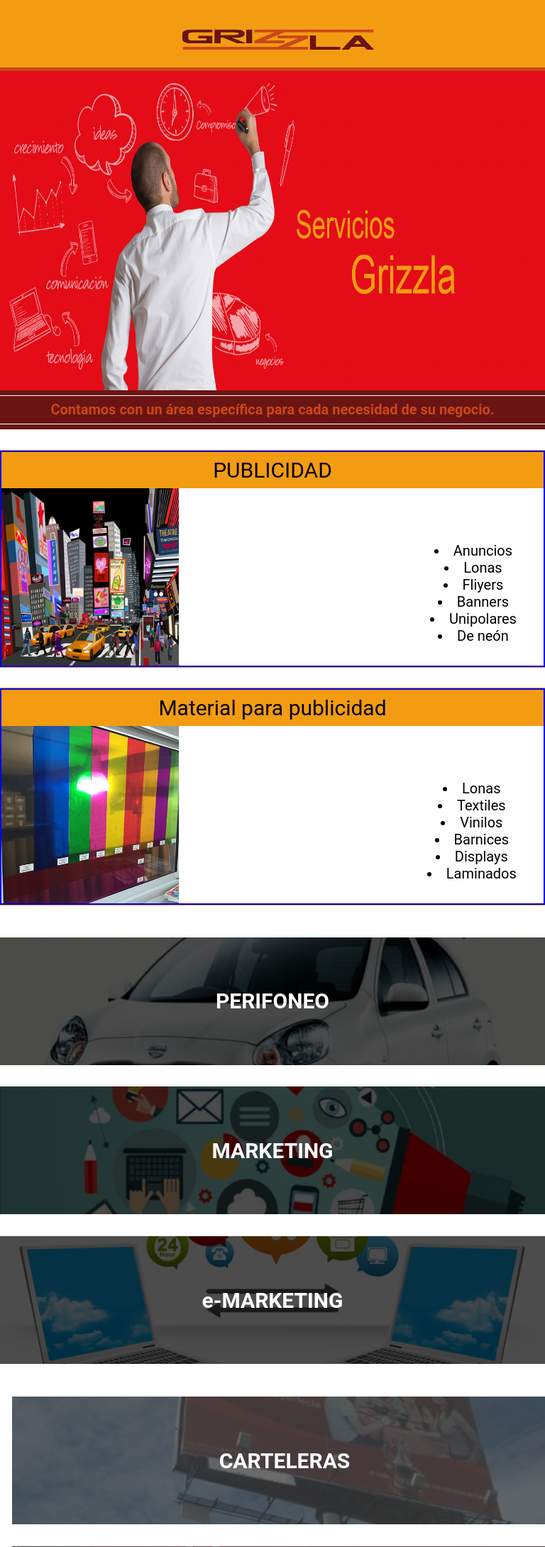
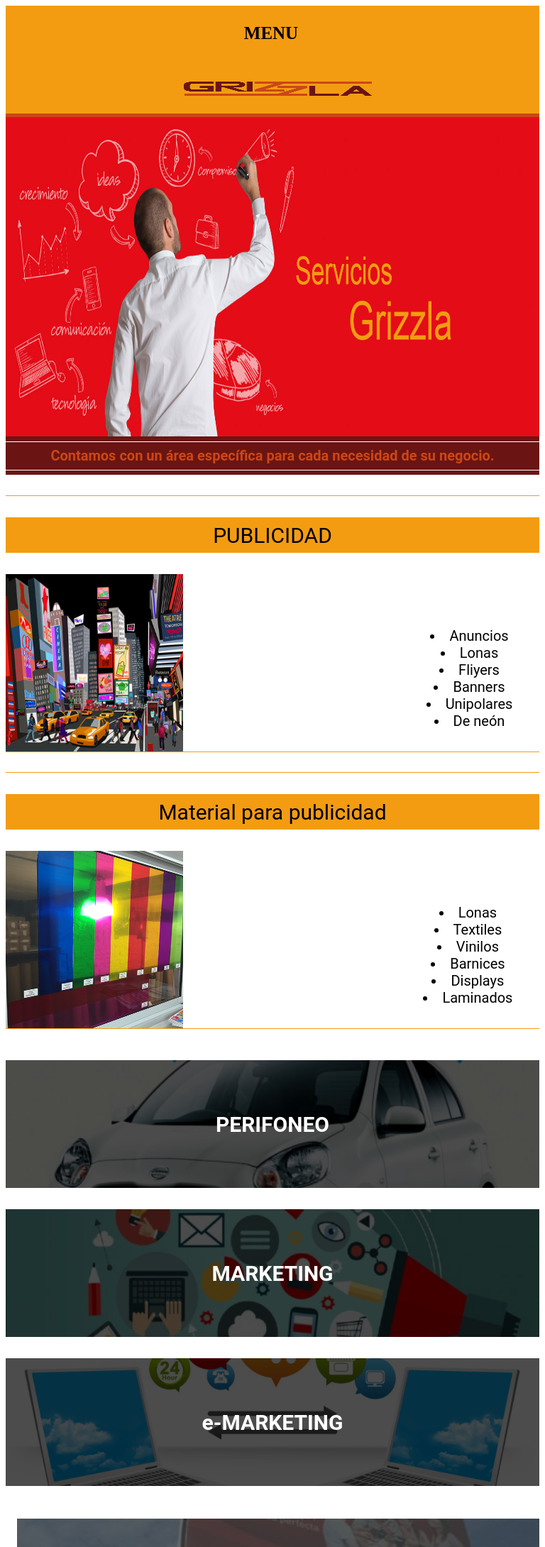
Before and after one commit to esteban1234/grizzla, a PHP site: page /vistas/servicios.php in a window 768 px wide. Shown: the top 2180 px of the page at 71% size. Run offline with PHP 8.4, Linux system fonts and the light colour scheme; some libraries are stand-ins or nearby versions; some web fonts are replaced.

Commit message:
Diseño Menu responsivo

```diff
--- a/css/estilosdos.css
+++ b/css/estilosdos.css
@@ -1,68 +1,58 @@
-* {
-    border: 0;
-    margin: 0;
-    padding: 0;
-    -webkit-box-sizing: border-box;
-    -moz-box-sizing: border-box;
-    box-sizing: border-box;
-}
-
-
-/*p {
-    outline: 2px red solid;
-}*/
-
-
-/*header*/
-
 .header {
     width: 100%;
     border-bottom: 5px #CB4717 solid;
-    height: 100px;
-    /*margin-top: 2%;*/
+    /*height: 100px;*/
+    /*height: 0 auto;*/
+    overflow: hidden;
     background-color: #f39c12;
-    overflow: hidden;
 }
 
-.logodos,
-.contenedor {}
+#cerrar2{
+  display: none;
+}
 
-.contenedor {
-    /*outline: 2px yellow solid;*/
+.contenedor2 {
     width: 50%;
-    /*margin: 0 auto;*/
     margin-top: 3%;
     float: left;
     margin-left: 10%;
 }
 
-.nav {
+#cerrar{
+  display: none;
+  /*border: 2px solid red;*/
+}
+
+.menu-responsive2
+{
+  display: none;
+  /*border: 2px solid red;*/
+}
+
+.nav2 {
     width: 100%;
-    /*outline: 2px green solid;*/
     top: 0;
     left: 0%;
 }
 
-.menu {
+.menu2 {
     list-style: none;
     padding: 0;
     margin: 0;
 }
 
-.menu_item {
+.menu_item2 {
     display: inline-block;
 }
 
-.menu_link {
+.menu_link2 {
     position: relative;
     list-style: none;
     padding: 15px;
     text-decoration: none;
     color: #fff;
     font-size: 20px;
-    /*background-color: #fba919;*/
     font-family: 'Open Sans', sans-serif;
-    /*vertical-align: top;*/
     -webkit-transition: all 1s ease;
     -moz-transition: all 1s ease;
     -o-transition: all 1s ease;
@@ -70,7 +60,7 @@
     transition: all 1s ease;
 }
 
-.menu_link:hover {
+.menu_link2:hover {
     background-color: #CB4717;
     color: #6A1513;
 }
@@ -78,13 +68,11 @@
 .select {
     background-color: #6A1513;
     color: #fff;
-    /*vertical-align: top;*/
 }
 
 .grizzla {
     width: 180px;
-    height: 100px;
-    /*outline: 2px red solid;*/
+    height: 70px;
 }
 
 .logodos {
@@ -666,3 +654,241 @@ input {
 .areac:focus {
     height: 100px;
 }
+
+
+@media screen and (max-width: 480px){
+
+  .header
+  {
+    width: 100%;
+    margin: 0px;
+  }
+  .contenedor2
+  {
+    width: 100%;
+    margin: 0px;
+    overflow: hidden;
+    display: none;
+  }
+
+  .contenedor2 .menu2 li
+  {
+    /*display: block;*/
+    width: 100%;
+  }
+
+  .contenedor2 .menu2 li a
+  {
+    /*border: 2px solid green;*/
+    width: 100%;
+    display: block;
+    text-align: center;
+  }
+
+
+  #cerrar2
+  {
+    font-size: 25px;
+    width: 10%;
+    text-align: center;
+    font-weight: bold;
+    display: none;
+    cursor: pointer;
+  }
+
+  .menu-responsive2
+  {
+    display: block;
+    text-align: center;
+    cursor: pointer;
+  }
+
+  .menu-responsive2 p, .menu-responsive2 span
+  {
+    /*border: 2px solid green;*/
+    display: inline-block;
+  }
+
+  .menu-responsive2 p
+  {
+    width: 50%;
+    font-size: 25px;
+    font-weight: bold;
+  }
+
+  .menu-responsive2 span
+  {
+    /*padding-top: 10}%;*/
+    vertical-align: top;
+    margin-top: 6%;
+  }
+
+}
+
+@media screen and (max-width: 599px) and (min-width: 481px) {
+  .header
+  {
+    width: 100%;
+    margin: 0px;
+  }
+  .contenedor2
+  {
+    width: 100%;
+    margin: 0px;
+    overflow: hidden;
+    display: none;
+  }
+
+  .contenedor2 .menu2 li
+  {
+    /*display: block;*/
+    width: 100%;
+  }
+
+  .contenedor2 .menu2 li a
+  {
+    /*border: 2px solid green;*/
+    width: 100%;
+    display: block;
+    text-align: center;
+  }
+
+
+  #cerrar2
+  {
+    font-size: 25px;
+    width: 10%;
+    text-align: center;
+    font-weight: bold;
+    display: none;
+    cursor: pointer;
+  }
+
+  .menu-responsive2
+  {
+    display: block;
+    text-align: center;
+    cursor: pointer;
+  }
+
+  .menu-responsive2 p, .menu-responsive2 span
+  {
+    /*border: 2px solid green;*/
+    display: inline-block;
+  }
+
+  .menu-responsive2 p
+  {
+    width: 35%;
+    font-size: 25px;
+    font-weight: bold;
+  }
+
+  .menu-responsive2 span
+  {
+    /*padding-top: 10}%;*/
+    vertical-align: top;
+    margin-top: 4%;
+  }
+}
+
+@media screen and (max-width: 799px) and (min-width: 600px) {
+  .header
+  {
+    width: 100%;
+    margin: 0px;
+  }
+  .contenedor2
+  {
+    width: 100%;
+    margin: 0px;
+    overflow: hidden;
+    display: none;
+  }
+
+  .contenedor2 .menu2 li
+  {
+    /*display: block;*/
+    width: 100%;
+  }
+
+  .contenedor2 .menu2 li a
+  {
+    /*border: 2px solid green;*/
+    width: 100%;
+    display: block;
+    text-align: center;
+  }
+
+
+  #cerrar2
+  {
+    font-size: 25px;
+    width: 10%;
+    text-align: center;
+    font-weight: bold;
+    display: none;
+    cursor: pointer;
+  }
+
+  .menu-responsive2
+  {
+    display: block;
+    text-align: center;
+    cursor: pointer;
+    /*border: 2px solid red;*/
+  }
+
+  .menu-responsive2 p, .menu-responsive2 span
+  {
+    /*border: 2px solid green;*/
+    display: inline-block;
+  }
+
+  .menu-responsive2 p
+  {
+    width: 30%;
+    font-size: 25px;
+    font-weight: bold;
+  }
+
+  .menu-responsive2 span
+  {
+    /*padding-top: 10}%;*/
+    vertical-align: top;
+    margin-top: 3%;
+  }
+}
+
+@media screen and (max-width: 1023px) and (min-width: 800px) {
+  .menu-responsive2
+  {
+    display: none;
+  }
+
+  .contenedor2
+  {
+    width: 70%;
+    margin: 2% 0%;
+  }
+
+  .contenedor2 nav
+  {
+    width: 100%;
+  }
+}
+
+@media screen and (max-width: 1280px) and (min-width: 1024px) {      /* mac*/
+  .contenedor2
+  {
+    width: 65%;
+  }
+
+  .contenedor2 nav
+  {
+    width: 100%;
+  }
+}
+@media screen and (max-width: 1366px) and (min-width: 1024px) { }
+
+@media screen and (min-width: 1367px) { }
--- a/css/responsivo.css
+++ b/css/responsivo.css
@@ -673,7 +674,7 @@
 
   .publicidad, .publicidad2
   {
-    border: 2px solid blue;
+    /*border: 2px solid blue;*/
     width: 100%;
     margin: 2% 0px;
   }
@@ -695,77 +696,13 @@
 
 @media screen and (max-width: 1023px) and (min-width: 800px) {
 
-  .contenedor
+  .contenedor nav
   {
-    z-index: 10000;
-    position: absolute;
-    left: 5%;
-    display: none;
-  }
-
-  .oculto
-  {
-    display: block;
-  }
-
-  .menu-responsive
-  {
-    background: rgba(57, 161, 227, 0.92);
-    color: #fff;
+    width: 100%;
     text-align: center;
   }
 
-  .menu-responsive p{
-    width: 50%;
-    display: inline-block;
-    padding: 30px;
-    font-size: 25px;
-    text-align: left;
-  }
-
-  .menu-responsive span
-  {
-    display: inline-block;
-    width: 20%;
-    text-align: center;
-    margin-top: 6%;
-  }
-
-  .icon-bars
-  {
-    font-size: 30px;
-  }
-
-  .nav{
-    width: 100%;
-  }
-
-  .nav .menu .menu_item
-  {
-    width: 100%;
-    text-align: center;
-    height: 100%;
-  }
-
-  .menu_item a
-  {
-    width: 100%;
-    height: 100%;
-    display: block;
-  }
   /******************INICIA NOSOTROS**************/
-  .header
-  {
-    /*border: 2px solid red;*/
-  }
-
-  /*.contenedor
-  {
-    width: 70%;
-    margin: 3% auto;
-    display: inline-block;
-  }*/
-
   .logodos
   {
     /*border: 2px solid red;*/
--- a/js/menu.js
+++ b/js/menu.js
@@ -6,4 +6,16 @@ $(document).ready(function(){
   $("#cerrar").click(function(){
     $("#contenedor").hide();
   });
+
+  $("#menu-responsive2").click(function(){
+    $("#contenedor2").show(100);
+    $("#cerrar2").show(100);
+    $("#menu-responsive2").hide(100);
+  });
+
+  $("#cerrar2").click(function(){
+    $("#contenedor2").hide();
+    $("#menu-responsive2").show(100);
+    $("#cerrar2").hide();
+  });
 });
--- a/vistas/contacto.php
+++ b/vistas/contacto.php
@@ -1,4 +1,3 @@
-<!DOCTYPE html>
 
 <?php include 'headdos.php';?>
 
@@ -34,6 +33,7 @@
 
 
 <script src="../js/jquery.js"></script>
+<script src="../js/menu.js"></script>
 <script src="../js/eskju.jquery.scrollflow.min.js"></script>
 <script type="text/javascript" src="../js/iconoarriba.js"></script>
 
--- a/vistas/menudos.php
+++ b/vistas/menudos.php
@@ -1,17 +1,46 @@
 <!-- header -->
     <header class="header" style="display:none;">
-      <div class="contenedor">
-          <nav class="nav">
-            <ul class="menu">
-            <li class="menu_item"><a class="menu_link" href="../index.php" ><span class="icon-home"></span>&nbsp;Home</a></li>
-            <li class="menu_item"><a class="menu_link" href="nosotros.php"><span class="icon-users"></span>&nbsp;Nosotros</a></li>
-            <li class="menu_item"><a class="menu_link" href="servicios.php"><span class="icon-briefcase"></span>&nbsp;Servicios</a></li>
-            <li class="menu_item"><a class="menu_link" href="contacto.php"><span class="icon-phone"></span>&nbsp;Contacto</a></li>
+      <div class="menu-responsive2" id="menu-responsive2">
+        <p>MENU</p>
+        <span class="icon-bars"></span>
+      </div>
+      <div class="contenedor2" id="contenedor2">
+          <nav class="nav2">
+            <ul class="menu2">
+            <li class="menu_item2"><a class="menu_link2" href="../index.php" ><span class="icon-home"></span>&nbsp;Home</a></li>
+            <li class="menu_item2"><a class="menu_link2" href="nosotros.php"><span class="icon-users"></span>&nbsp;Nosotros</a></li>
+            <li class="menu_item2"><a class="menu_link2" href="servicios.php"><span class="icon-briefcase"></span>&nbsp;Servicios</a></li>
+            <li class="menu_item2"><a class="menu_link2" href="contacto.php"><span class="icon-phone"></span>&nbsp;Contacto</a></li>
+            <li class="menu_item2 oculto2" id="cerrar"><a class="menu_link2" href="#">&nbsp;CERRAR</a></li>
           </ul>
           </nav>
       </div>
       <figure class="logodos">
         <img class="grizzla" src="../img/GRIZZLA.png" alt="">
       </figure>
+      <div id="cerrar2">
+        <span>X</span>
+      </div>
   </header>
-    <!-- header end -->
+
+
+  <!-- <header class="header" style="display:none;">
+    <div class="menu-responsive" id="menu-responsive">
+      <p>MENU</p>
+      <span class="icon-bars"></span>
+    </div>
+    <div class="contenedor" id="contenedor">
+        <nav class="nav">
+          <ul class="menu">
+          <li class="menu_item"><a class="menu_link select" href="../index.php" ><span class="icon-home"></span>&nbsp;Home</a></li>
+          <li class="menu_item"><a class="menu_link" href="nosotros.php"><span class="icon-users"></span>&nbsp;Nosotros</a></li>
+          <li class="menu_item"><a class="menu_link" href="servicios.php"><span class="icon-briefcase"></span>&nbsp;Servicios</a></li>
+          <li class="menu_item"><a class="menu_link" href="contacto.php"><span class="icon-phone"></span>&nbsp;Contacto</a></li>
+          <li class="menu_item oculto" id="cerrar"><a class="menu_link" href="#">&nbsp;CERRAR</a></li>
+        </ul>
+        </nav>
+    </div>
+    <figure class="logodos">
+      <img class="grizzla" src="../img/GRIZZLA.png" alt="">
+    </figure>
+</header> -->
--- a/vistas/nosotros.php
+++ b/vistas/nosotros.php
@@ -1,4 +1,3 @@
-<!DOCTYPE html>
 
 <?php include 'headdos.php';?>
 
@@ -90,6 +89,7 @@
 
 
 <script src="../js/jquery.js"></script>
+<script src="../js/menu.js"></script>
 <script src="../js/eskju.jquery.scrollflow.min.js"></script>
 <script type="text/javascript" src="../js/iconoarriba.js"></script>
 <script type="text/javascript">
--- a/vistas/servicios.php
+++ b/vistas/servicios.php
@@ -96,6 +96,7 @@
 
 
 <script src="../js/jquery.js"></script>
+<script src="../js/menu.js"></script>
 <script src="../js/eskju.jquery.scrollflow.min.js"></script>
 <script type="text/javascript" src="../js/iconoarriba.js"></script>
 <script type="text/javascript">
```
Also changed, not shown: other parts of css/responsivo.css (+13 -12 lines), css/estilos.css (+2 -7 lines).
